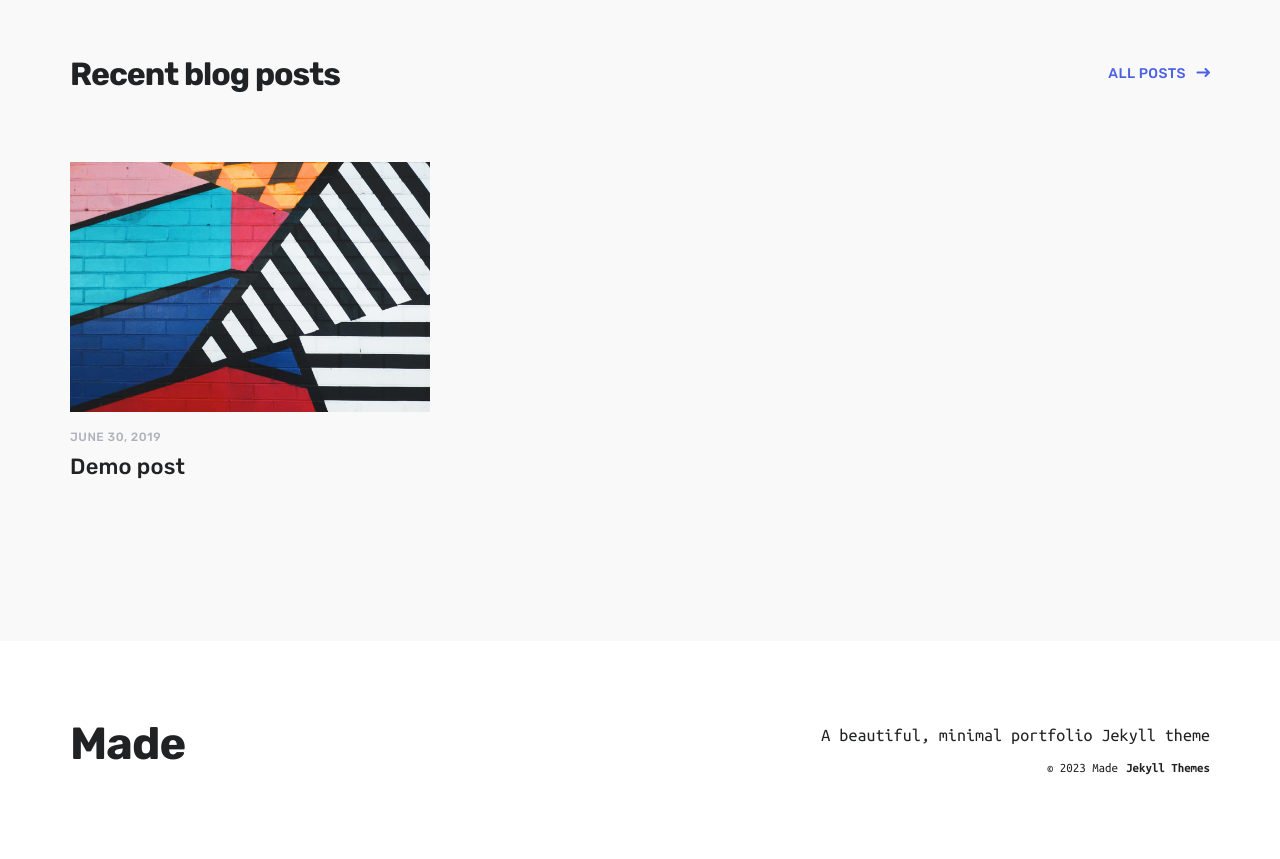
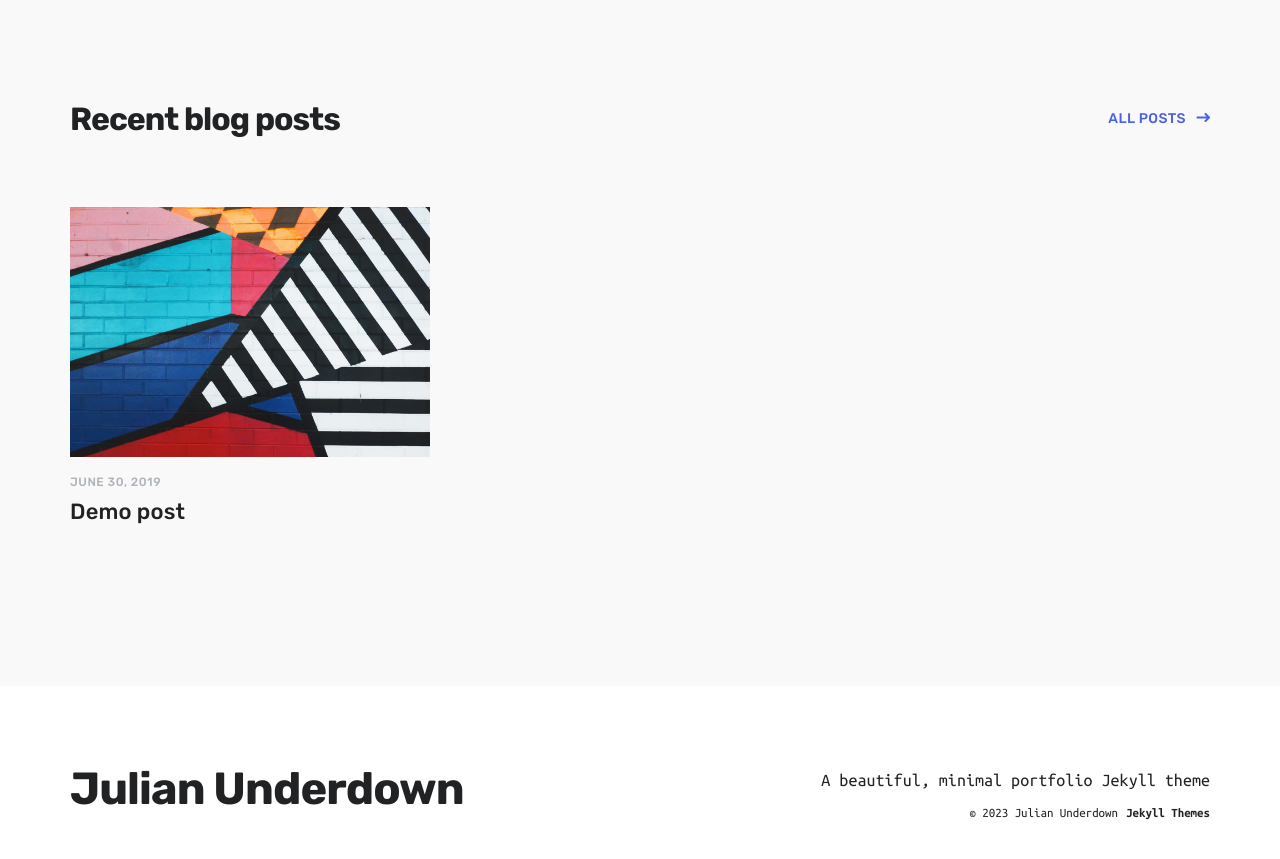
Before and after one commit to j-underdown/j-underdown.github.ioArchive2, a Jekyll site: the page built from index.html, in a window 1280 px wide and 900 px high, scrolled down 2521 px. Shown: the top 859 px of the window. Built offline with Jekyll 4.4.1, drawn with Linux system fonts in a browser that asks for light colours; nearby versions of some CDN libraries.

Commit message:
Update settings.yml

```diff
--- a/_data/settings.yml
+++ b/_data/settings.yml
@@ -1,5 +1,5 @@
 basic_settings:
-  site_title: Made
+  site_title: Julian Underdown
   favicon_image: /images/favicon.png
 
 header_settings:
```
